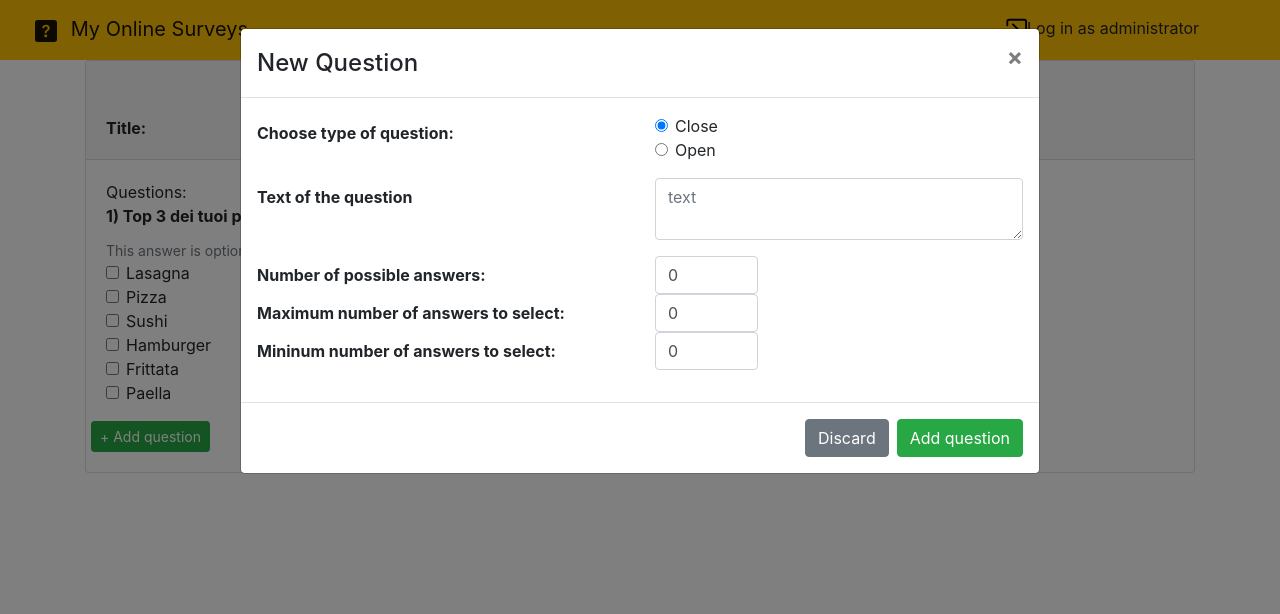
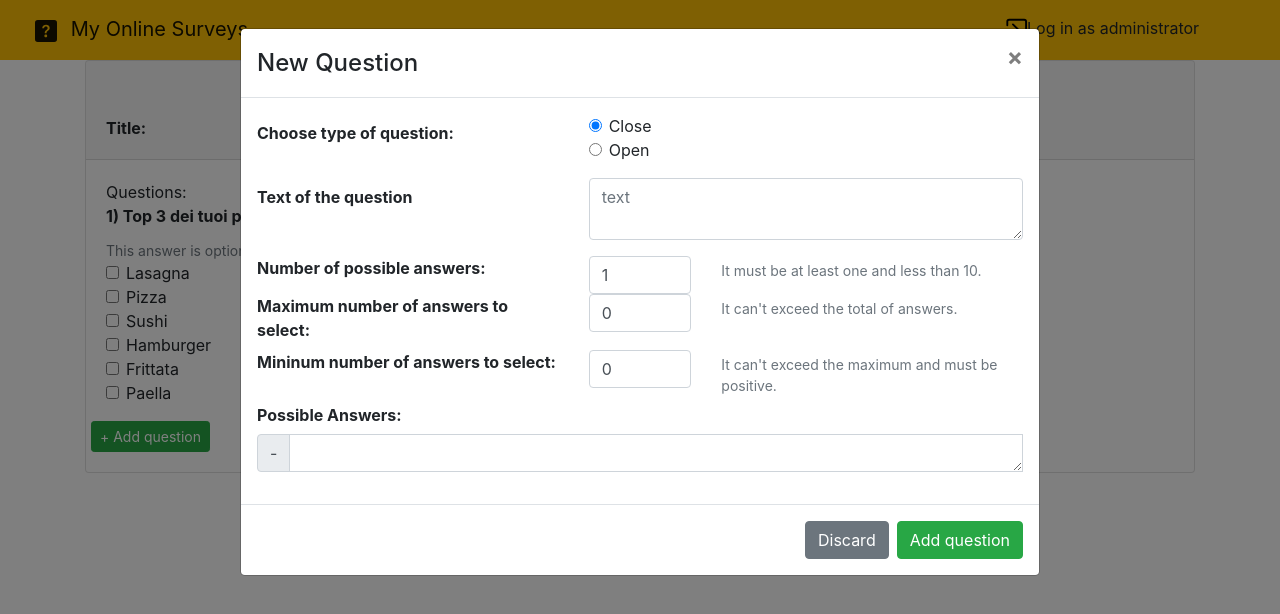
Before and after one commit to giuliadascenzi/My-Surveys, a React (Create React App) app in the folder client/: page /home/1/newSurvey in a window 1280 px wide. Both pictures are taken after a click on the button "+ Add question". Shown: the top 614 px of the page. Built offline with nearby package versions, Linux system fonts and the light colour scheme.

Commit message:
gestita validazione newSurvey

```diff
--- a/client/src/components/CreateNewSurvey.js
+++ b/client/src/components/CreateNewSurvey.js
@@ -1,27 +1,32 @@
-import { Form, Modal,  Button, Card, Row, Col, Container, FormGroup, InputGroup, FormControl} from "react-bootstrap";
+import { Form, Modal, Button, Card, Row, Col, Container, FormGroup, InputGroup, FormControl } from "react-bootstrap";
 import { useState } from 'react';
 import { useHistory } from 'react-router-dom';
-import { FcSearch, FcPlus} from "react-icons/fc";
-import {ImClipboard,ImPencil2} from "react-icons/im";
-import {AiOutlineArrowLeft, AiOutlineArrowRight}from "react-icons/ai";
-import {  Link } from 'react-router-dom';
+import { FcSearch, FcPlus } from "react-icons/fc";
+import { ImClipboard, ImPencil2 } from "react-icons/im";
+import { AiOutlineArrowLeft, AiOutlineArrowRight } from "react-icons/ai";
+import { Link } from 'react-router-dom';
 import { OpenQuestion } from './OpenQuestion.js';
 import { ClosedQuestion } from './ClosedQuestion.js';
 
 
-function CreateNewSurvey(props)
-{ const [title, setTitle]= useState();
-  const [questions, setQuestions] = useState([{ questionId: 3, surveyId:0, chiusa: 1, min:0, max:3, obbligatoria:-1, question: "Top 3 dei tuoi piatti preferiti", answers: "Lasagna_Pizza_Sushi_Hamburger_Frittata_Paella" },
+function CreateNewSurvey(props) {
+    const [title, setTitle] = useState();
+    const [questions, setQuestions] = useState([{ questionId: 3, surveyId: 0, chiusa: 1, min: 0, max: 3, obbligatoria: -1, question: "Top 3 dei tuoi piatti preferiti", answers: "Lasagna_Pizza_Sushi_Hamburger_Frittata_Paella" },
     ]);
+    const handleAddQuestion = (question) => {
+        console.log("quesion added");
+        /**TODO: aggiornare l'id della question e del survey */
+        setQuestions([...questions, question]);
+    }
     return <Container>
         <Card>
             <Card.Header >
                 {/*Title of the survey */}
-                    <Card.Title className="text-center" >"NEW SURVEY"</Card.Title>
+                <Card.Title className="text-center" >New Survey</Card.Title>
                 <Row>
                     <Form.Label column sm="2" className="insertTitle">Title:</Form.Label>
                     <Col sm="8">
-                            <Form.Control type="title" placeholder="Enter title"  required onChange = {(event)=> setTitle(event.target.value)}/>
+                        <Form.Control type="title" placeholder="Enter title" required onChange={(event) => setTitle(event.target.value)} />
                         <Form.Control.Feedback type="invalid">
                             Please choose a username.
                         </Form.Control.Feedback>
@@ -31,15 +36,16 @@ function CreateNewSurvey(props)
             </Card.Header>
 
             <Card.Body>
+
                 <>Questions: </>
 
                 {questions.sort((sq1, sq2) => sq1.questionId - sq2.questionId)
                     .map((sQ, sQind) => {
-                                                                    if (sQ.chiusa === 1) /* closed Question */
+                        if (sQ.chiusa) /* closed Question */
                             return <ClosedQuestion
                                 surveyQuestion={sQ}
                                 key={sQ.questionId}
-                                                                            questionIndex={sQind }
+                                questionIndex={sQind}
                             />
                         else                /* open Question */
                             return <OpenQuestion
@@ -49,7 +55,7 @@ function CreateNewSurvey(props)
                             />
                     })}
                 <Row>
-                   <AddQuestionButton/>
+                    <AddQuestionButton submitQuestion={handleAddQuestion} />
                 </Row>
 
             </Card.Body>
@@ -59,39 +65,115 @@ function CreateNewSurvey(props)
 }
 
 
-function AddQuestionButton(props)
-{
-    const [show, setShow] =useState(false)
-    const [questionText, setQuestionText] =useState();
-    const [numAnswers, setNumAnswers] =useState(0);
-    const [min, setMin] =useState(0);
-    const [max, setMax] =useState(0);
-    const [chiusa, setChiusa]= useState(true);
-    const [obbligatoria, setObbligatoria] = useState();
-    const [answers, setAnswers] =useState([]);
+function AddQuestionButton(props) {
+    const [show, setShow] = useState(false)
+    const [questionText, setQuestionText] = useState();
+    const [numAnswers, setNumAnswers] = useState("1");
+    const [max, setMax] = useState("0");
+    const [min, setMin] = useState("0");
+    const [chiusa, setChiusa] = useState(true);
+    const [obbligatoria, setObbligatoria] = useState(false);
+    const [possibleAnswers, setPossibleAnswers] = useState([""]);
+    const [err, setErr] = useState({ numAnswers: false, min: false, max: false, questionText: false})
 
     const handleClose = () => setShow(false);
     const handleShow = () => setShow(true);
 
-    const handleChooseTypeOfQuestion = (event) =>
-    {   console.log(event.target.id);
+    const handleChooseTypeOfQuestion = (event) => {
+        console.log(event.target.id);
         if (event.target.id == "radio-openQuestion")
             setChiusa(false)
         else
             setChiusa(true)
     }
-    const handleNumAnswersChange = (event) =>
+    const handleNumAnswersChange = (event) => {
+        const newValue=parseInt(event.target.value)
+
+        setNumAnswers( newValue)
+
+        if ( newValue > 10 ||  newValue < 1) //Error: numAnswers not valid
         {
-        setNumAnswers(event.target.value)
+            if (!err.numAnswers)
+                setErr({ numAnswers: true, min: err.min, max: err.max, questionText: err.questionText });
+            if ( newValue < 0)
+                setPossibleAnswers([]);
+            return;
+        }
+
+        else //ValidNumber, if err.numAnswer is set, change it
+        {
+            if (err.numAnswers)
+                setErr({ numAnswers: false, min: err.min, max: err.max, questionText: err.questionText });
+        }
+
         const data = []
-        for (let i=0; i< event.target.value; i++)
+        if ( newValue <= possibleAnswers.length) //The numAnswers has been decreased. I keep the first answers and delete the latest ones
+        {
+            for (let i = 0; i < event.target.value; i++)
+                data.push(possibleAnswers[i]);
+
+            setPossibleAnswers(data);
+        }
+        else //The numAnswers has been increased of event.target.value- possibleAnswers.length answers. I keep the first answers and add new ones
+        {
+            for (let i = 0; i < event.target.value - possibleAnswers.length; i++)
                 data.push("");
-        setAnswers(data);
+            setPossibleAnswers(possibleAnswers.concat(data));
         }
-    const handleSubmit = (event) =>
+    }
+
+    const handleMinChange = (event) => {
+        const newValue=parseInt(event.target.value)
+        setMin(newValue);
+        if (newValue > max || newValue< 0) //Error: min not valid
         {
+            if (!err.min)
+                setErr({ numAnswers: err.numAnswers, min: true, max: err.max, questionText: err.questionText });
+            return;
+        }
+
+        else //ValidNumber, if err.min is set, change it
+        {
+            if (err.min)
+                setErr({ numAnswers: err.numAnswers, min: false, max: err.max , questionText: err.questionText});
+        }
+
+    }
+
+
+    const handleMaxChange = (event) => {
+        const newValue=parseInt(event.target.value)
+        setMax(newValue);
+
+        if (newValue > numAnswers || newValue< min) //Error: max not valid
+        {
+
+            if (!err.max)
+                setErr({ numAnswers: err.numAnswers, min: err.min, max: true, questionText: err.questionText });
+            return;
+        }
+
+        else //ValidNumber, if err.max is set, change it
+        {
+            if (err.max)
+                setErr({ numAnswers: err.numAnswers, min: err.min, max: false, questionText: err.questionText });
+        }
+
+    }
+    const handleAddedTextPossibleAnswer = (event, index) => {
+        let data = []
+        for (let i = 0; i < possibleAnswers.length; i++) {
+            if (i == index)
+                data.push(event.target.value);
+            else
+                data.push(possibleAnswers[i]);
+        }
+        setPossibleAnswers(data);
+    }
+    const handleSubmit = (event) => {
         //{ questionId: 3, surveyId:0, chiusa: 1, min:0, max:3, obbligatoria:-1, question: "Top 3 dei tuoi piatti preferiti", answers: "Lasagna_Pizza_Sushi_Hamburger_Frittata_Paella" },
-
+        const newQuestion = { questionId: -1, surveyId: -1, chiusa: chiusa, min: min, max: max, obbligatoria: obbligatoria, question: questionText, answers: possibleAnswers.join("_") }
+        props.submitQuestion(newQuestion);
     }
     return <>
         <Button variant="success" size="sm" className="fixed-left-bottom" onClick={handleShow}>
@@ -103,22 +185,22 @@ function AddQuestionButton(props)
             </Modal.Header>
             <Modal.Body>
                 {/** CHOOSE BETWEEN CLOSE AND OPEN */}
-                    <Form.Group as={Row} onChange= {handleChooseTypeOfQuestion}>
-                        <Form.Label as="legend" column sm={6}>
+                <Form.Group as={Row} onChange={handleChooseTypeOfQuestion}>
+                    <Form.Label as="legend" column sm={5}>
                         Choose type of question:
                     </Form.Label>
                     <Col sm={6}>
 
                         <Form.Check
                             type='radio'
-                            name = 'typeOfQuestion'
+                            name='typeOfQuestion'
                             id={`radio-closeQuestion`}
                             label={"Close"}
                             defaultChecked
                         />
                         <Form.Check
                             type='radio'
-                            name = 'typeOfQuestion'
+                            name='typeOfQuestion'
                             id={`radio-openQuestion`}
                             label={"Open"}
                         />
@@ -128,11 +210,12 @@ function AddQuestionButton(props)
                 {/** TEXT OF THE QUESTION */}
 
                 <Form.Group as={Row} controlId="textOfQuestion">
-                        <Form.Label column sm={6}>
+                    <Form.Label column sm={5} required>
                         Text of the question
                     </Form.Label>
-                        <Col sm={6}>
-                        <Form.Control as="textarea"  type="text" placeholder="text" onChange={(ev)=> setQuestionText(ev.target.value)}/>
+                    <Col sm={7}>
+                        <Form.Control as="textarea" isInvalid={err.testo} type="text" placeholder="text" onChange={(ev) => setQuestionText(ev.target.value)} />
+                        <Form.Control.Feedback type="invalid">Required field</Form.Control.Feedback>
                     </Col>
                 </Form.Group>
 
@@ -142,58 +225,103 @@ function AddQuestionButton(props)
                         /** Obbligatoria? */
                         <Form.Check
                             type='checkbox'
-                            name = 'obbligatoria'
+                            name='obbligatoria'
                             id={`radio-MandatoryQuestion`}
                             label={"Is the answer mandatory?"}
-                            onChange = {(ev)=> setObbligatoria(ev.target.checked)}
+                            onChange={(ev) => setObbligatoria(ev.target.checked)}
                         />
                         :
+
+                        /* IN CASE ITS BEEN SELECTED CloSED QUESTION QUESTION           */
                         /** Its a closed Question => specify number of possible answers, minimum answer to give, maximum number to give */
                         <>
                             <FormGroup >
                                 <Row>
-                                <Form.Label as="legend" column sm={6}>
+                                    <Col sm={5} >
+                                        <Form.Label>
                                             Number of possible answers:
                                         </Form.Label>
+                                    </Col>
                                     <Col sm={2}>
-                               <Form.Control  type="number" placeholder="Tot" value={numAnswers} min={1} onChange={handleNumAnswersChange}/>
+                                        <Form.Control key={"numAnswersCheckbox"}
+                                            type="number"
+                                            placeholder="Tot"
+                                            value={numAnswers}
+                                            isInvalid={((numAnswers > 10) || (numAnswers < 1))}
+                                            onChange={handleNumAnswersChange} />
+                                    </Col>
+                                    <Col sm={5} >
+                                        <Form.Text muted>
+                                            It must be at least one and less than 10.
+                                        </Form.Text>
                                     </Col>
                                 </Row>
 
                                 <Row>
-                                <Form.Label as="legend" column sm={6}>
+                                    <Col sm={5}>
+                                        <Form.Label >
                                             Maximum number of answers to select:
                                         </Form.Label>
+                                    </Col>
                                     <Col sm={2}>
-                               <Form.Control  type="number" placeholder="max" value={min} min={0} max={numAnswers} onChange={(ev)=>  setMin(ev.target.value)}/>
+                                        <Form.Control type="number"
+                                            placeholder="max"
+                                            value={max}
+                                            isInvalid={((max > numAnswers) || (max < min))}
+                                            onChange={handleMaxChange} />
+                                    </Col>
+                                    <Col sm={5} >
+                                        <Form.Text muted>
+                                            It can't exceed the total of answers.
+                                        </Form.Text>
                                     </Col>
                                 </Row>
+
                                 <Row>
-                                <Form.Label as="legend" column sm={6}>
+                                    <Col sm={5}>
+                                        <Form.Label >
                                             Mininum number of answers to select:
                                         </Form.Label>
+                                    </Col>
                                     <Col sm={2}>
-                               <Form.Control  type="number" placeholder="min" value={max} min={0} max={numAnswers} onChange={(ev)=> setMax(ev.target.value)}/>
+                                        <Form.Control type="number"
+                                            placeholder="min"
+                                            value={min}
+                                            isInvalid={((min > max) || (min < 0))}
+                                            onChange={handleMinChange} />
                                     </Col>
+                                    <Col sm={5} >
+                                        <Form.Text muted>
+                                            It can't exceed the maximum and must be positive.
+                                        </Form.Text>
+                                    </Col>
+
                                 </Row>
-                            </FormGroup>
 
-                            {answers.length>0 ?
+
+                                {possibleAnswers.length > 0 ?
                                     <Row>
                                         <Form.Label as="legend" column sm={6}>
                                             Possible Answers:
                                         </Form.Label>
                                     </Row> : <></>}
-                            {answers.map((an, index) =>
+                                {possibleAnswers.map((an, index) =>
 
-                                            <InputGroup  className="mb-3">
+                                    <InputGroup className="mb-3">
                                         <InputGroup.Prepend>
-                                                    <InputGroup.Text id="inputGroup-sizing-sm">-</InputGroup.Text>
+                                            <InputGroup.Text key={"possAnswer" + index} id="inputGroup-sizing-sm">-</InputGroup.Text>
                                         </InputGroup.Prepend>
-                                                <FormControl aria-label="default" aria-describedby="inputGroup-sizing-default" />
+                                        <FormControl as="textarea"
+                                            key={"possibleQuestion" + index}
+                                            rows={1}
+                                            onChange={(event) => handleAddedTextPossibleAnswer(event, index)}
+                                            required
+                                            />
+                                        <Form.Control.Feedback type="invalid">Required field</Form.Control.Feedback>
                                     </InputGroup>
                                 )
                                 }
+                            </FormGroup>
                         </>
 
                 }
--- a/client/src/components/FillInSurvey.js
+++ b/client/src/components/FillInSurvey.js
@@ -82,7 +82,7 @@ function FillInSurvey(props) {
                         {/* Questions ordered by increasing questionId below */}
                         {props.surveyQuestions.sort((sq1, sq2) => sq1.questionId - sq2.questionId)
                                               .map((sQ, sQind) => {
-                                                                    if (sQ.chiusa === 1) /* closed Question */
+                                                                    if (sQ.chiusa) /* closed Question */
                                                                         return <ClosedQuestion
                                                                             surveyQuestion={sQ}
                                                                             key={sQ.questionId}
```
Lines whose indentation alone changed are shown as unchanged.
